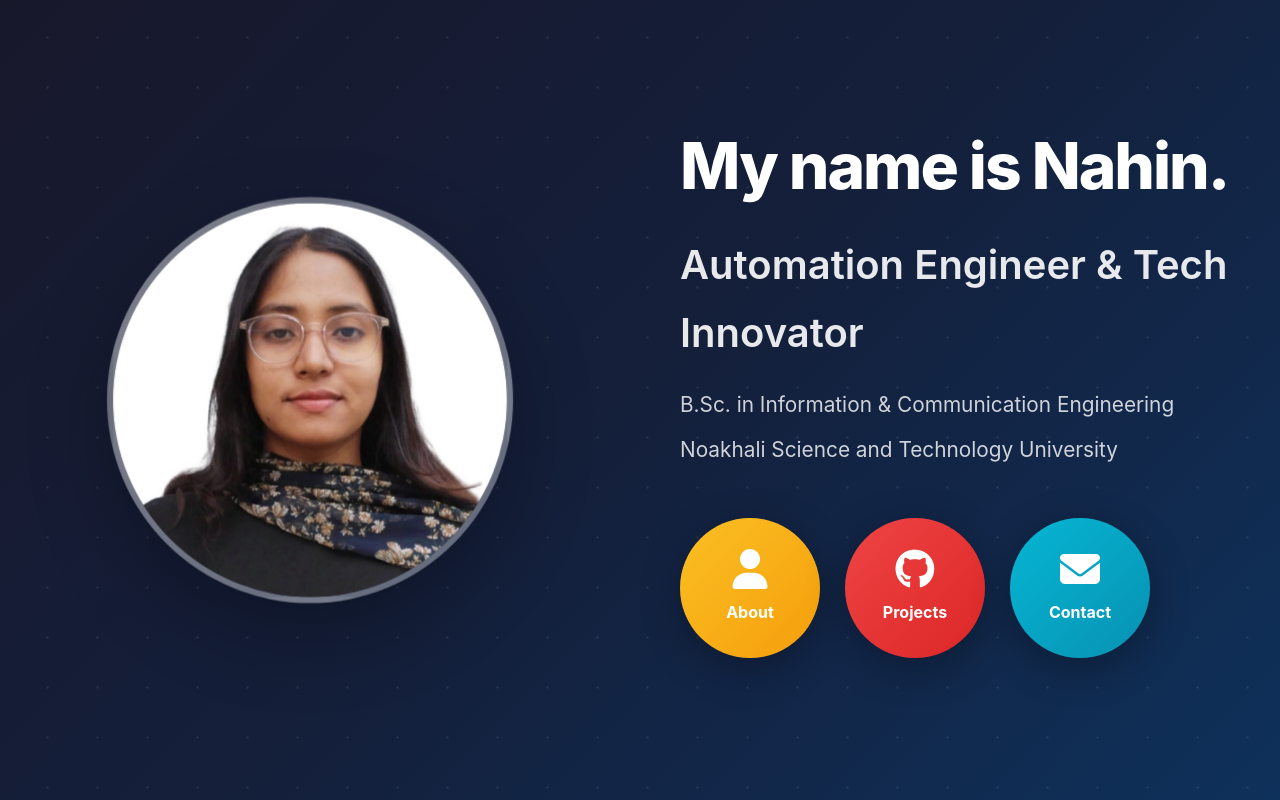
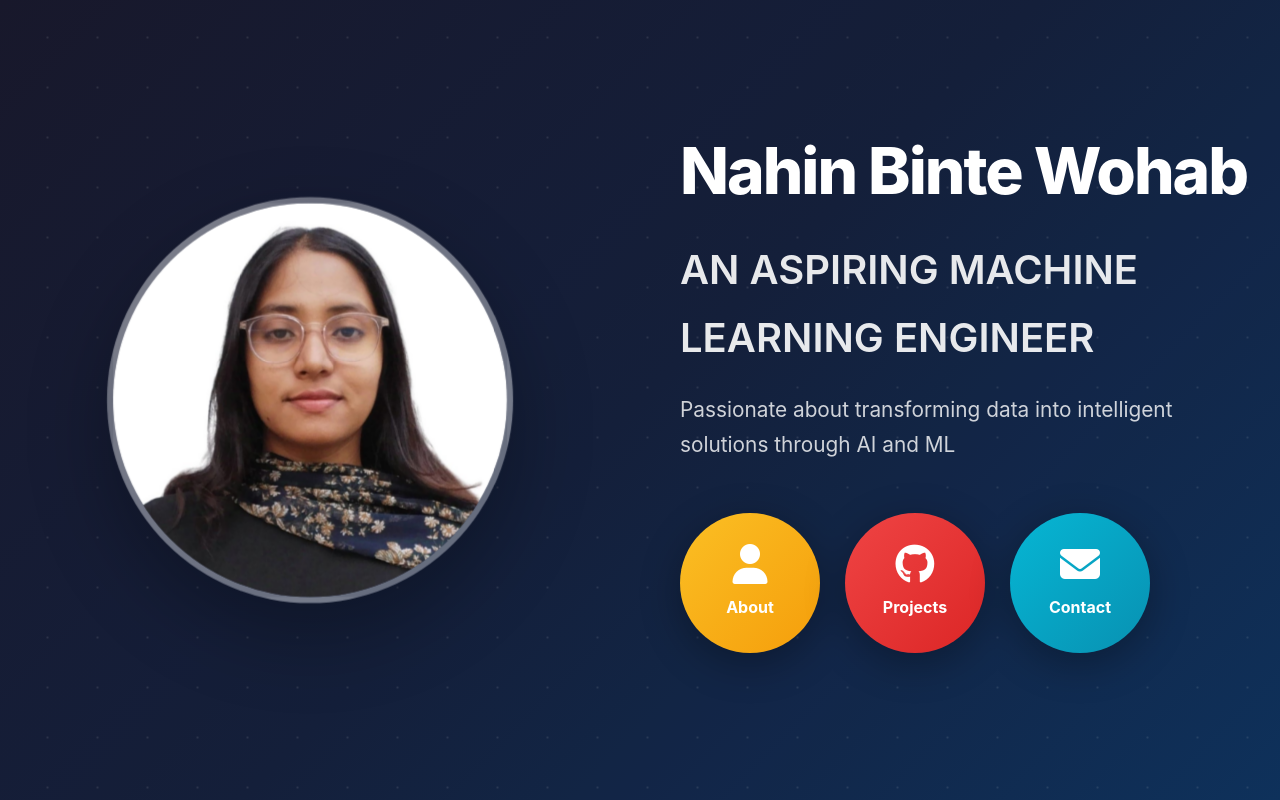
Before and after one commit to nahinbintewohab/portfolio, a plain HTML site: page index.html in a window 1280 px wide. Shown: the top 800 px of the page. Drawn offline with Linux system fonts and the light colour scheme.

Commit message:
Update index.html

```diff
--- a/index.html
+++ b/index.html
@@ -652,11 +652,9 @@
             </div>
 
             <div class="hero-right">
-                <h1>My name is Nahin.</h1>
-                <h2>Automation Engineer & Tech Innovator</h2>
-                <p>B.Sc. in Information & Communication Engineering</p>
-                <p>Noakhali Science and Technology University</p>
-
+                <h1>Nahin Binte Wohab</h1>
+                <h2>AN ASPIRING MACHINE LEARNING ENGINEER</h2>
+                <p>Passionate about transforming data into intelligent solutions through AI and ML</p>
                 <div class="hero-action-buttons">
                     <a href="#about" class="hero-btn hero-btn-resume">
                         <div class="hero-btn-content">
@@ -909,4 +907,5 @@
 
 
         <div class="footer-bottom">
+
             <p>Copyright ©2025 All rights reserved | Made with by Nahin
```
